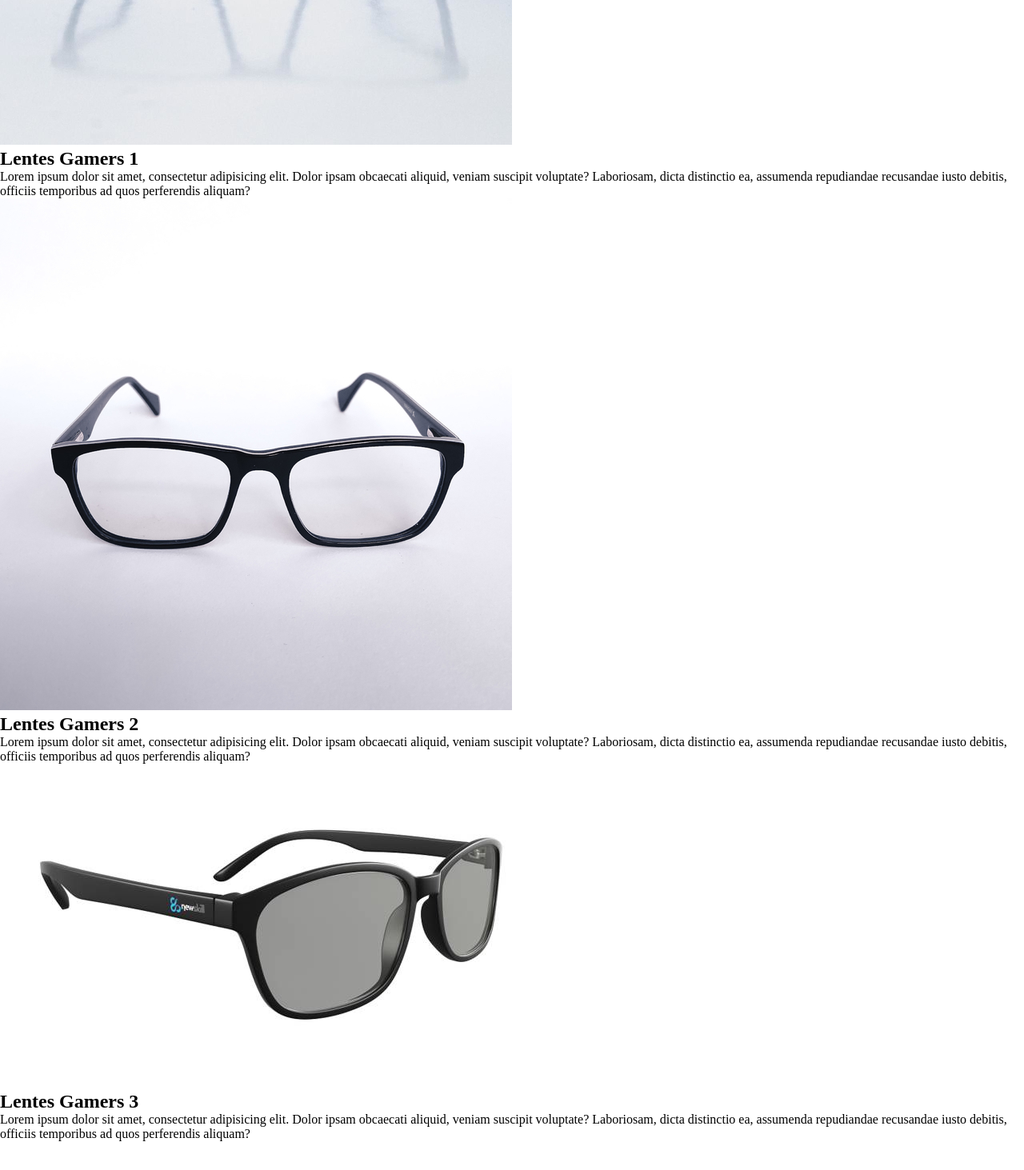
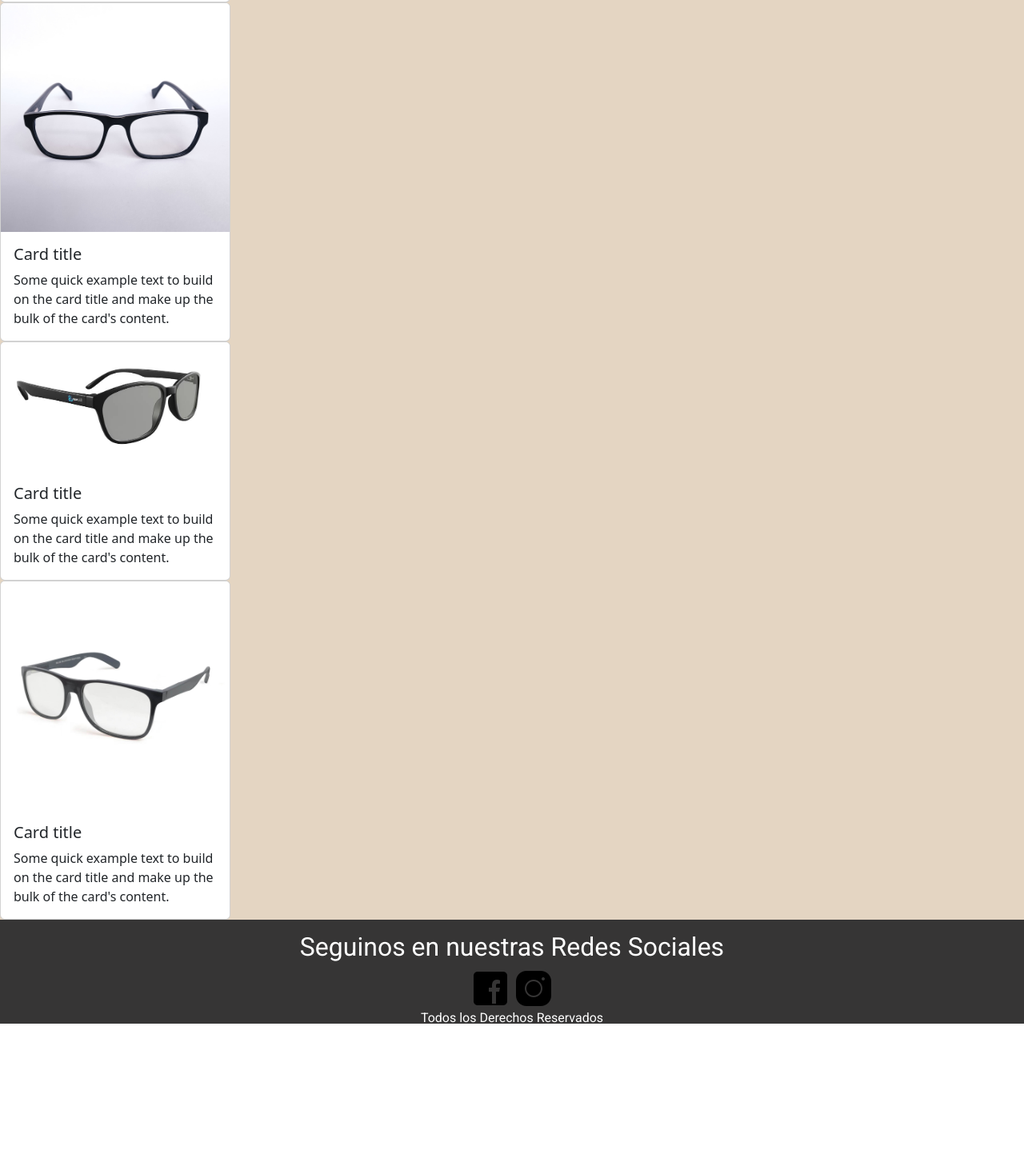
Before and after one commit to GonzaEze/Proyecto, a plain HTML site: page pages/productos.html in a window 1280 px wide. Shown: the part 577-2040 px from the top of the page at 80% size. After the commit the page ends 1862 px from the top, so only its background shows below. Drawn offline with nearby package versions, Linux system fonts and the light colour scheme.

Commit message:
subiendo rama-dos

```diff
--- a/css/main.css
+++ b/css/main.css
@@ -975,9 +975,20 @@ footer {
 
     /*Productos Aplicando Boostrap*/
 
+    .header-boostrap {
+
+    }
 
 
+    .main-boostrap {
+        background-color: rgb(228, 213, 194);
+        height: auto;
+        margin: 0;
+    }
 
+    .footer-boostrap {
+
+    }
 
 
 
--- a/pages/productos.html
+++ b/pages/productos.html
@@ -18,18 +18,19 @@
      <link rel="preconnect" href="https://fonts.gstatic.com" crossorigin>
      <link href="https://fonts.googleapis.com/css2?family=Libre+Franklin&display=swap" rel="stylesheet">
 
+    <!-- CSS only -->
+    <link href="https://cdn.jsdelivr.net/npm/bootstrap@5.2.0-beta1/dist/css/bootstrap.min.css" rel="stylesheet" integrity="sha384-0evHe/X+R7YkIZDRvuzKMRqM+OrBnVFBL6DOitfPri4tjfHxaWutUpFmBp4vmVor" crossorigin="anonymous">
 
      <!--link css-->
      <link rel="stylesheet" href="../css/main.css">
     <title>Document</title>
 </head>
+
 <body>
-    <header>
-
-        <div class="contenedor">
-            <p class="p-logo">Optica Geeks</p>
-
-            <nav>
+    <div class="row">
+        <header class=" row header-boostrap">
+                <p class="col-5">Optica Geeks</p>
+                <nav class="col-7">
                     <ul>
                         <li><a href="../index.html">Home</a></li>
                         <li><a href="sobrenosotros.html">Sobre Nosotros</a></li>
@@ -38,62 +39,65 @@
                         <li><a href="contacto.html">Contacto</a></li>
                     </ul>
                 </nav>
-        </div>
         </header>
 
+        <main class="main-boostrap">
             <div>
-        <p class="productos">Productos</p>
+            <h1> Productos </h1>
             </div>
 
+            <section>
+                <div class="card" style="width: 18rem;">
+                    <img src="../img/lentes1.jpeg" class="card-img-top" alt="...">
+                    <div class="card-body">
+                      <h5 class="card-title">Card title</h5>
+                      <p class="card-text">Some quick example text to build on the card title and make up the bulk of the card's content.</p>
+                    </div>
+                  </div>
 
-    <section>
-        <div class="lentes-1">
-            <img src="../img/lentes1.jpeg" alt="lentes01" class="img1">
-            <h2 class="nombre-1"> Lentes Gamers 1</h2>
-            <p class="p1">
-                Lorem ipsum dolor sit amet, consectetur adipisicing elit. Dolor ipsam obcaecati aliquid, veniam suscipit voluptate? Laboriosam, dicta distinctio ea, assumenda repudiandae recusandae iusto debitis, officiis temporibus ad quos perferendis aliquam?
-            </p>
+                  <div class="card" style="width: 18rem;">
+                    <img src="../img/lentes2.jpg" class="card-img-top" alt="...">
+                    <div class="card-body">
+                      <h5 class="card-title">Card title</h5>
+                      <p class="card-text">Some quick example text to build on the card title and make up the bulk of the card's content.</p>
                     </div>
-        <div>
-            <img src="../img/lentes2.jpg" alt="lentes02" class="img2">
-            <h2 class="nombre-2"> Lentes Gamers 2</h2>
-            <p class="p2">
-                Lorem ipsum dolor sit amet, consectetur adipisicing elit. Dolor ipsam obcaecati aliquid, veniam suscipit voluptate? Laboriosam, dicta distinctio ea, assumenda repudiandae recusandae iusto debitis, officiis temporibus ad quos perferendis aliquam?
-            </p>
                   </div>
-        <div>
-            <img src="../img/lentes3.jpg" alt="lentes03" class="img3">
-            <h2 class="nombre-3"> Lentes Gamers 3</h2>
-            <p class="p3">
-                Lorem ipsum dolor sit amet, consectetur adipisicing elit. Dolor ipsam obcaecati aliquid, veniam suscipit voluptate? Laboriosam, dicta distinctio ea, assumenda repudiandae recusandae iusto debitis, officiis temporibus ad quos perferendis aliquam?
-            </p>
+
+                  <div class="card" style="width: 18rem;">
+                    <img src="../img/lentes3.jpg" class="card-img-top" alt="...">
+                    <div class="card-body">
+                      <h5 class="card-title">Card title</h5>
+                      <p class="card-text">Some quick example text to build on the card title and make up the bulk of the card's content.</p>
+
                     </div>
-        <div>
-            <img src="../img/lentes4.jpg" alt="lentes04" class="img4">
-            <h2 class="nombre-4"> Lentes Gamers 4</h2>
-            <p class="p4">
-                Lorem ipsum dolor sit amet, consectetur adipisicing elit. Dolor ipsam obcaecati aliquid, veniam suscipit voluptate? Laboriosam, dicta distinctio ea, assumenda repudiandae recusandae iusto debitis, officiis temporibus ad quos perferendis aliquam?
-            </p>
+                  </div>
+
+                  <div class="card" style="width: 18rem;">
+                    <img src="../img/lentes4.jpg" class="card-img-top" alt="...">
+                    <div class="card-body">
+                      <h5 class="card-title">Card title</h5>
+                      <p class="card-text">Some quick example text to build on the card title and make up the bulk of the card's content.</p>
+                    </div>
                   </div>
             </section>
-
-    <main>
-
         </main>
 
-    <footer>
+            <footer class="footer-boostrap">
                 <div>
-            <h3 class="info-redes">
+                    <h2>
                         Seguinos en nuestras Redes Sociales
-            </h3>
+                    </h2>
                 </div>
-        <div class="info-redes-img">
+
+                <div>
                     <a href="https://www.facebook.com" target="_blank"><img src="../img/facebook.png" alt="logo Facebook"></a>
                     <a href="https://www.instagram.com" target="_blank"><img src="../img/instagram.png" alt="logo Instragram"></a>
                 </div>
-        <p class="footer-derechos">
+
+                <p>
                 Todos los Derechos Reservados
                 </p>
             </footer>
+    </div>
 </body>
 </html>
```
Lines whose indentation alone changed are shown as unchanged.
